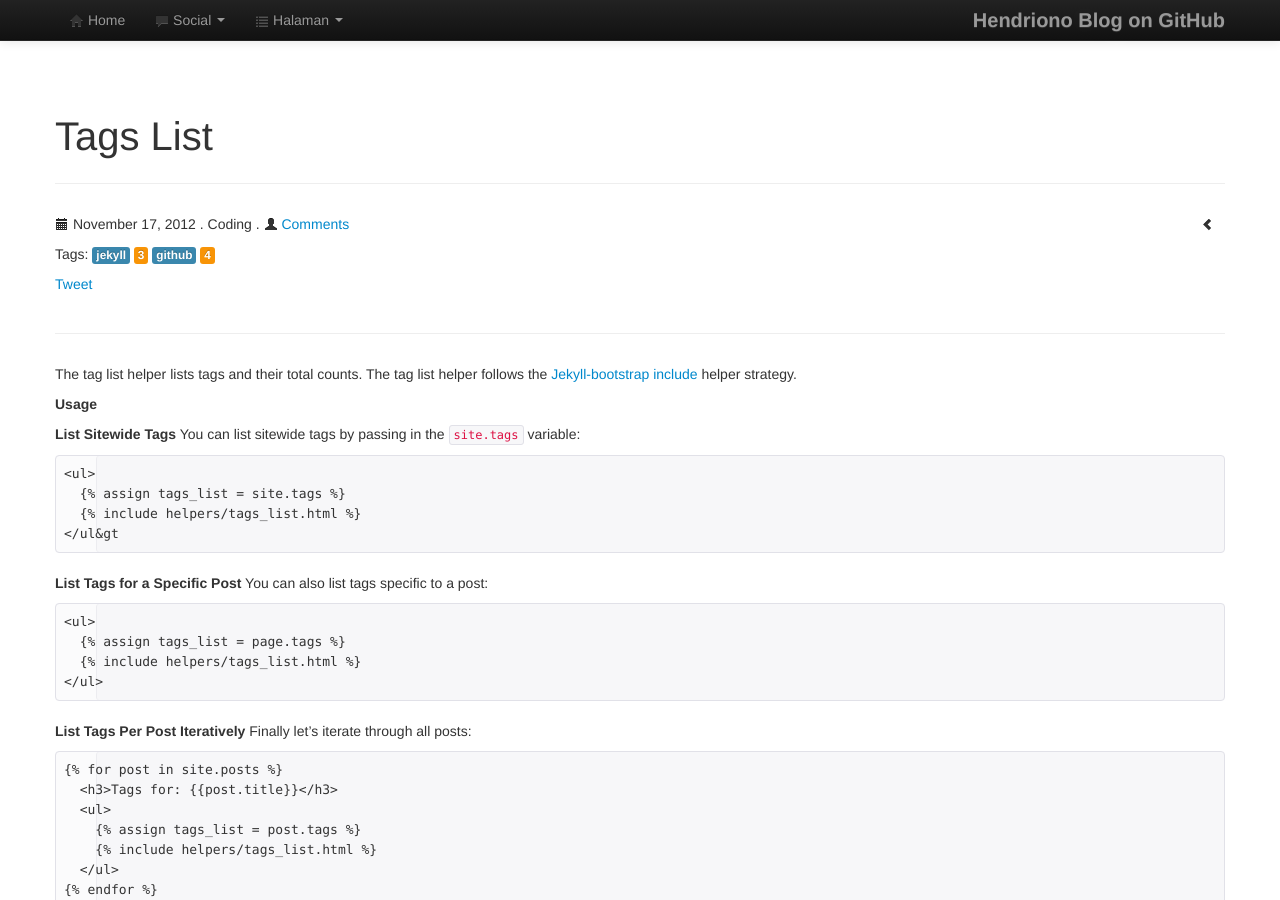
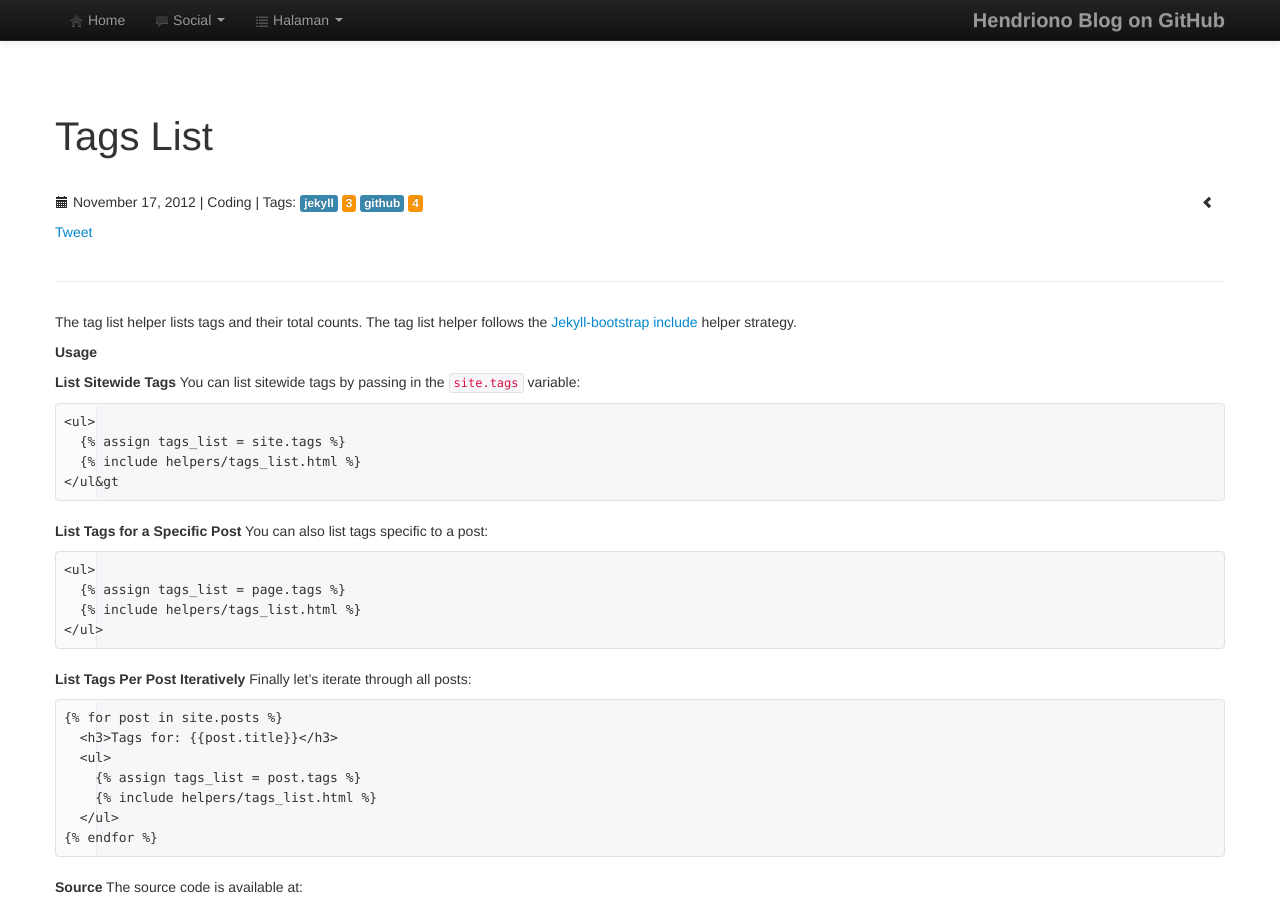
Before and after one commit to hendriono/hendriono.github.com, a Jekyll site: the page built from _posts/2012-11-17-Tags-List.markdown, in a window 1280 px wide and 900 px high. Built offline with Jekyll 4.4.1, drawn with Linux system fonts in a browser that asks for light colours; nearby versions of some CDN libraries; Markdown is read by kramdown in place of the engine named in the settings; comment, search, counter and statistics services are not loaded.

Commit message:
Perbaikan Kepala Artikel

```diff
--- a/_includes/post_header.html
+++ b/_includes/post_header.html
@@ -13,14 +13,12 @@
 <div class="row">
   <div class="span12 column">
     <p><h1>{{ page.title }}</h1></p>
-    <hr>
   </div>
 </div>
 
 <div class="row">
   <div class="span6 column">
-    <p><i class="icon-calendar"></i> {{ page.date | date: "%B %e, %Y" }} . {{ page.category }} . <i class="icon-user"></i> <a href="http://hendriono.github.com{{ page.url }}#disqus_thread" data-disqus-identifier="{{ page.url }}">Comments</a></p>
-    <p>Tags: {% assign tags_list = page.tags %} {% include helpers/tags_list.html %}</p>
+    <p><i class="icon-calendar"></i> {{ page.date | date: "%B %e, %Y" }} | {{ page.category }} | Tags: {% assign tags_list = page.tags %} {% include helpers/tags_list.html %}</p>
     <p><a href="https://twitter.com/share" class="twitter-share-button" data-via="dedehendriono">Tweet</a> <g:plusone size="medium"></g:plusone></p>
   </div>
   <div class="span6 column">
```
